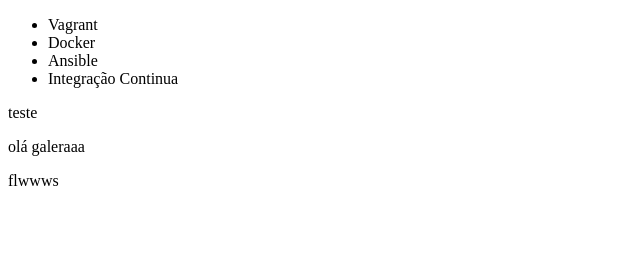
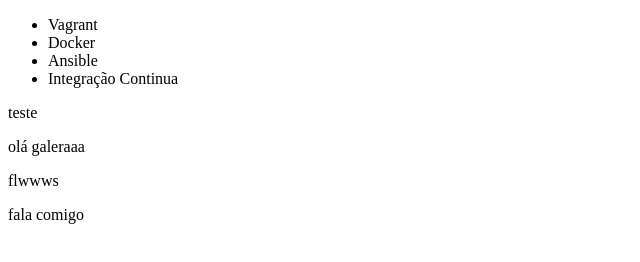
Before and after one commit to andremoraess1/Tarefa-1---Byron, a plain HTML site: page index.html in a window 1280 px wide. Shown: the whole page, without its empty margins (0-640 px from the left). Drawn offline with Linux system fonts and the light colour scheme.

Commit message:
fala comigo adicionado

```diff
--- a/index.html
+++ b/index.html
@@ -18,5 +18,6 @@
 <p>
 <p> olá galeraaa </p>
 <p> flwwws </p>
+</p> fala comigo </p>
 
 </html>
```
Also changed, not shown: 1 other file.
